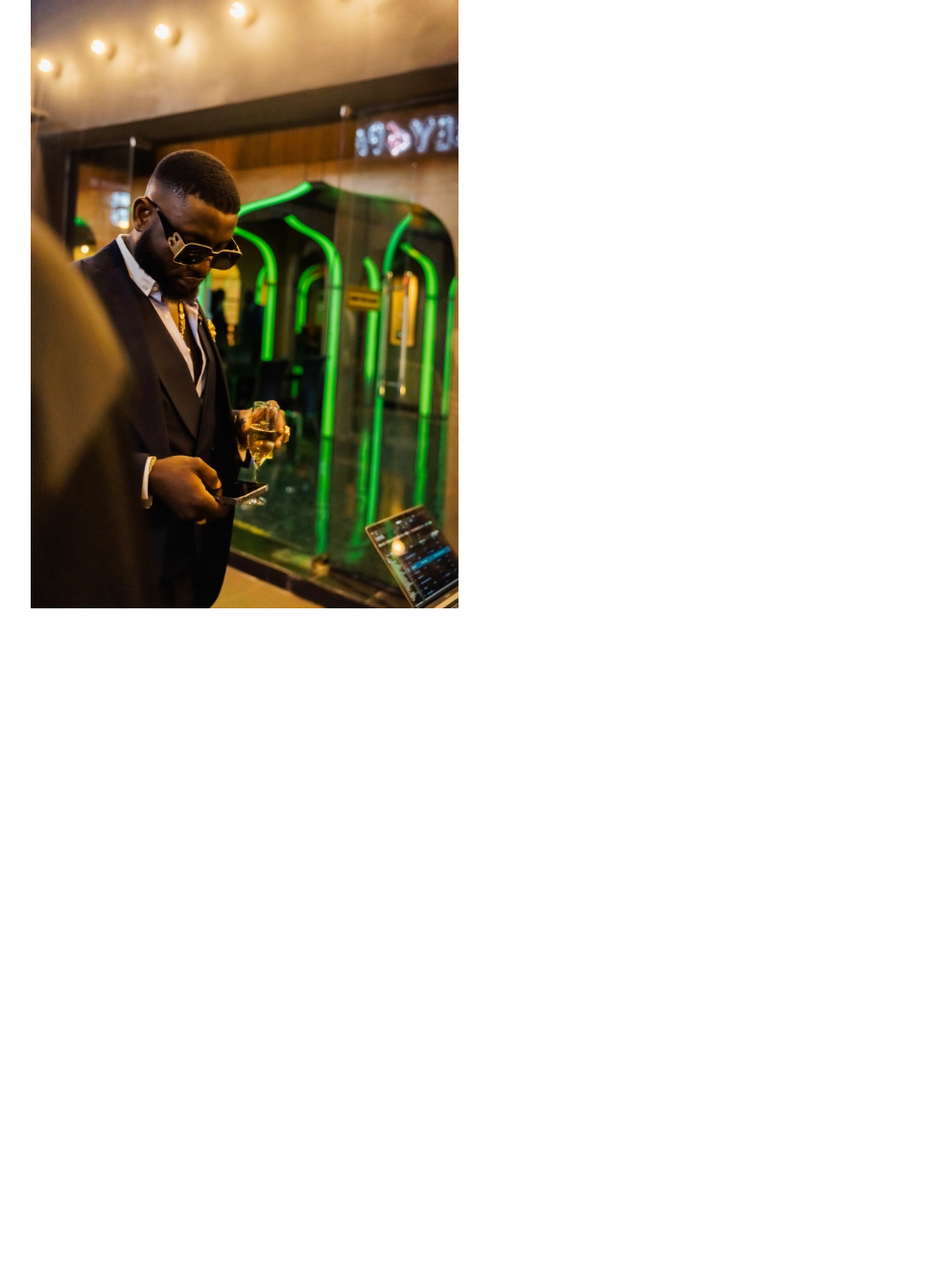
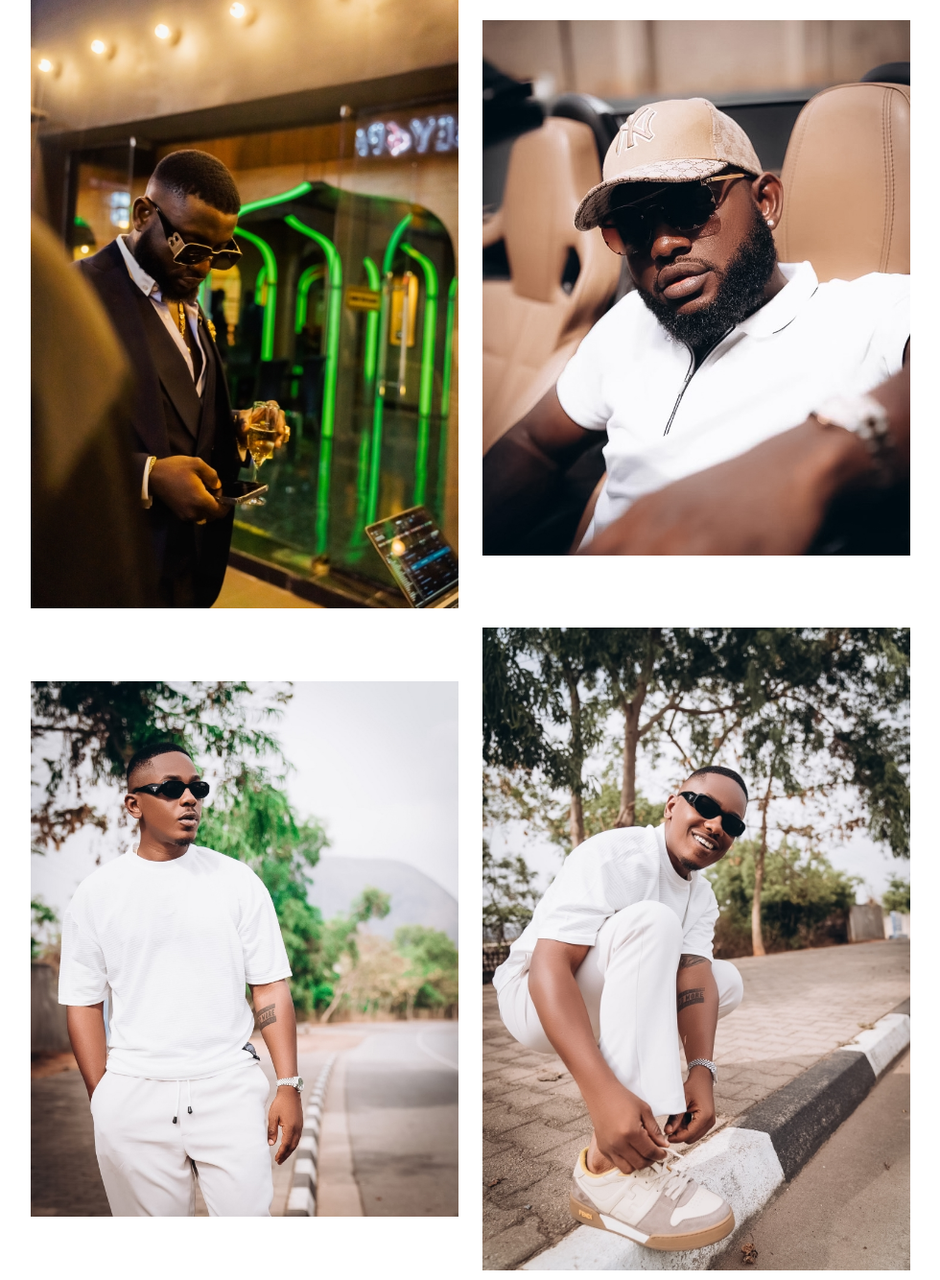
Before and after one commit to jindudimuna/earlstudios, a plain HTML site: page Portraits.html in a window 1280 px wide. Shown: the part 5507-6841 px from the top of the page at 96% size, without its empty margins (60-1040 px from the left). Before the commit the page ends 6151 px from the top, so only its background shows below. Drawn offline with nearby package versions, Linux system fonts and the light colour scheme.

Commit message:
portraits and lifestyle

```diff
--- a/Portraits.html
+++ b/Portraits.html
@@ -28,6 +28,9 @@
 		<img src="image\Portraits\13.jpg">
 		<img src="image\Portraits\16.jpg">
 		<img src="image\Portraits\17.jpg">
+		<img src="image\Portraits\18.jpg">
+		<img src="image\Portraits\19.jpg">
+		<img src="image\Portraits\20.jpg">
 
 	</div>
 
```
Also changed, not shown: lifestyle.html (+4 -0 lines), image/Portraits/18.JPG (added), image/Portraits/19.JPG (added), image/Portraits/20.JPG (added), image/lifestyle/22.JPG (added), image/lifestyle/23.JPG (added), image/lifestyle/24.JPG (added), image/lifestyle/25.JPG (added).
